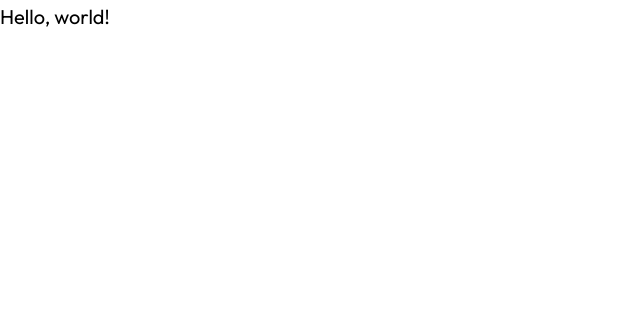
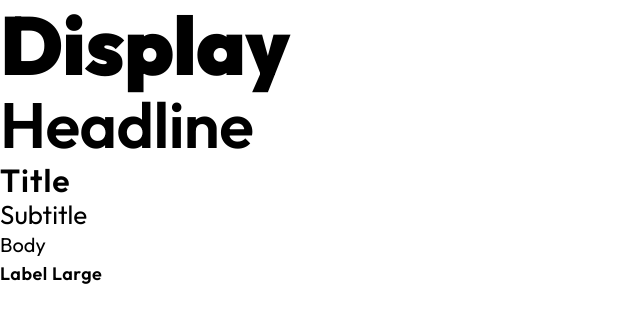
Before and after one commit to HoloNine/portfolio, a React (Vite) app: page / in a window 1280 px wide. Shown: the top 322 px of the page, without its empty margins (0-640 px from the left). Built offline with nearby package versions, Linux system fonts and the light colour scheme.

Commit message:
Refactor CSS and update font sizes and colors

```diff
--- a/src/App.tsx
+++ b/src/App.tsx
@@ -1,7 +1,12 @@
 const App = () => {
   return (
     <div>
-      <h1>Hello, world!</h1>
+      <div className="text-display">Display</div>
+      <div className="text-headline">Headline</div>
+      <div className="text-title">Title</div>
+      <div className="text-subtitle">Subtitle</div>
+      <div className="text-body">Body</div>
+      <div className="text-label">Label Large</div>
     </div>
   );
 };
--- a/src/index.css
+++ b/src/index.css
@@ -5,17 +5,24 @@
 :root {
   color-scheme: light dark;
 
-  --primary: #d9596a;
-  --black: #201f1d;
-  --black-48: hsla(0, 0%, 0%, 0.48);
-  --black-36: hsla(0, 0%, 0%, 0.36);
-  --black-24: hsla(0, 0%, 0%, 0.24);
-  --black-12: hsla(0, 0%, 0%, 0.12);
-  --black-04: hsla(0, 0%, 0%, 0.04);
-  --white: #ffffff;
-  --white-48: hsla(0, 0%, 100%, 0.48);
-  --white-36: hsla(0, 0%, 100%, 0.36);
-  --white-24: hsla(0, 0%, 100%, 0.24);
-  --white-12: hsla(0, 0%, 100%, 0.12);
-  --white-04: hsla(0, 0%, 100%, 0.04);
+  --color-primary: #d9596a;
+  --color-black: #201f1d;
+  --color-black-48: hsla(0, 0%, 0%, 0.48);
+  --color-black-36: hsla(0, 0%, 0%, 0.36);
+  --color-black-24: hsla(0, 0%, 0%, 0.24);
+  --color-black-12: hsla(0, 0%, 0%, 0.12);
+  --color-black-04: hsla(0, 0%, 0%, 0.04);
+  --color-white: #ffffff;
+  --color-white-48: hsla(0, 0%, 100%, 0.48);
+  --color-white-36: hsla(0, 0%, 100%, 0.36);
+  --color-white-24: hsla(0, 0%, 100%, 0.24);
+  --color-white-12: hsla(0, 0%, 100%, 0.12);
+  --color-white-04: hsla(0, 0%, 100%, 0.04);
+
+  --font-size--display: clamp(3.625rem, 2.6776rem + 3.1579vw, 5.125rem);
+  --font-size--headline: clamp(2.875rem, 2.1645rem + 2.3684vw, 4rem);
+  --font-size--title: clamp(1.75rem, 1.5921rem + 0.5263vw, 2rem);
+  --font-size--subtitle: clamp(1.375rem, 1.2171rem + 0.5263vw, 1.625rem);
+  --font-size--body: clamp(1rem, 0.8421rem + 0.5263vw, 1.25rem);
+  --font-size--label: clamp(0.875rem, 0.7171rem + 0.5263vw, 1.125rem);
 }
--- a/tailwind.config.js
+++ b/tailwind.config.js
@@ -7,43 +7,65 @@ export default {
   theme: {
     extend: {
       colors: {
-        primary: "var(--primary)",
-        black: "var(--black)",
-        "black-48": "var(--black-48)",
-        "black-36": "var(--black-36)",
-        "black-24": "var(--black-24)",
-        "black-12": "var(--black-12)",
-        "black-04": "var(--black-04)",
-        white: "var(--white)",
-        "white-48": "var(--white-48)",
-        "white-36": "var(--white-36)",
-        "white-24": "var(--white-24)",
-        "white-12": "var(--white-12)",
-        "white-04": "var(--white-04)",
+        primary: "var(--color--primary)",
+        black: "var(--color--black)",
+        "black-48": "var(--color--black-48)",
+        "black-36": "var(--color--black-36)",
+        "black-24": "var(--color--black-24)",
+        "black-12": "var(--color--black-12)",
+        "black-04": "var(--color--black-04)",
+        white: "var(--color--white)",
+        "white-48": "var(--color--white-48)",
+        "white-36": "var(--color--white-36)",
+        "white-24": "var(--color--white-24)",
+        "white-12": "var(--color--white-12)",
+        "white-04": "var(--color--white-04)",
       },
       fontFamily: {
         sans: ["Outfit", ...defaultTheme.fontFamily.sans],
       },
       fontSize: {
-        display: "",
-        headline: "",
-        title: "",
-        subtitle: "",
-        body: "",
-        "label-large": "",
-        "label-medium": "",
-        "label-small": "",
+        display: [
+          "var(--font-size--display)",
+          {
+            lineHeight: "1.1",
+            letterSpacing: "-0.01em",
+            fontWeight: "900",
+          },
+        ],
+        headline: [
+          "var(--font-size--headline)",
+          {
+            lineHeight: "1.1",
+            letterSpacing: "-0.01em",
+            fontWeight: "600",
+          },
+        ],
+        title: [
+          "var(--font-size--title)",
+          {
+            lineHeight: "1.2",
+            letterSpacing: "0.03em",
+            fontWeight: "600",
+          },
+        ],
+        subtitle: [
+          "var(--font-size--subtitle)",
+          {
+            lineHeight: "1.2",
+          },
+        ],
+        body: ["var(--font-size--body)", { lineHeight: "1.5" }],
+        label: [
+          "var(--font-size--label)",
+          {
+            lineHeight: "1.5",
+            letterSpacing: "0.03em",
+            fontWeight: "600",
+          },
+        ],
       },
     },
   },
-  plugins: [
-    plugin(function ({ addBase }) {
-      addBase({
-        html: {
-          fontSize: "clamp(1rem, 0.913rem + 0.4348vw, 1.25rem)",
-          lineHeight: "clamp(1.5rem, 1.413rem + 0.4348vw, 1.75rem)",
-        },
-      });
-    }),
-  ],
+  plugins: [],
 };
```
